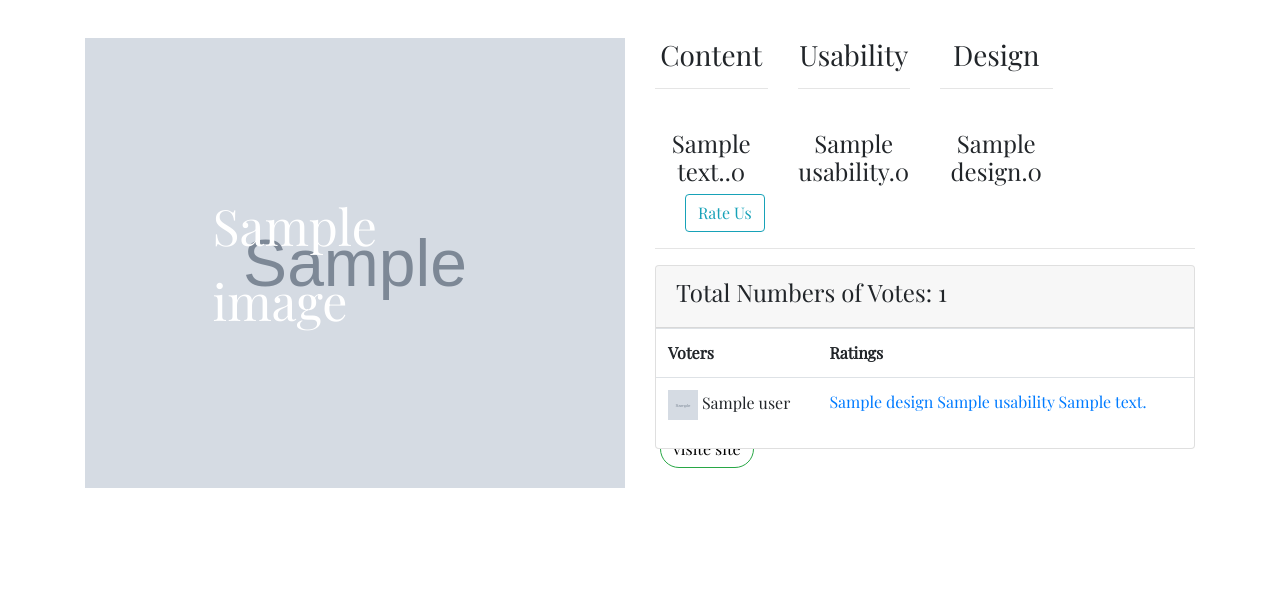
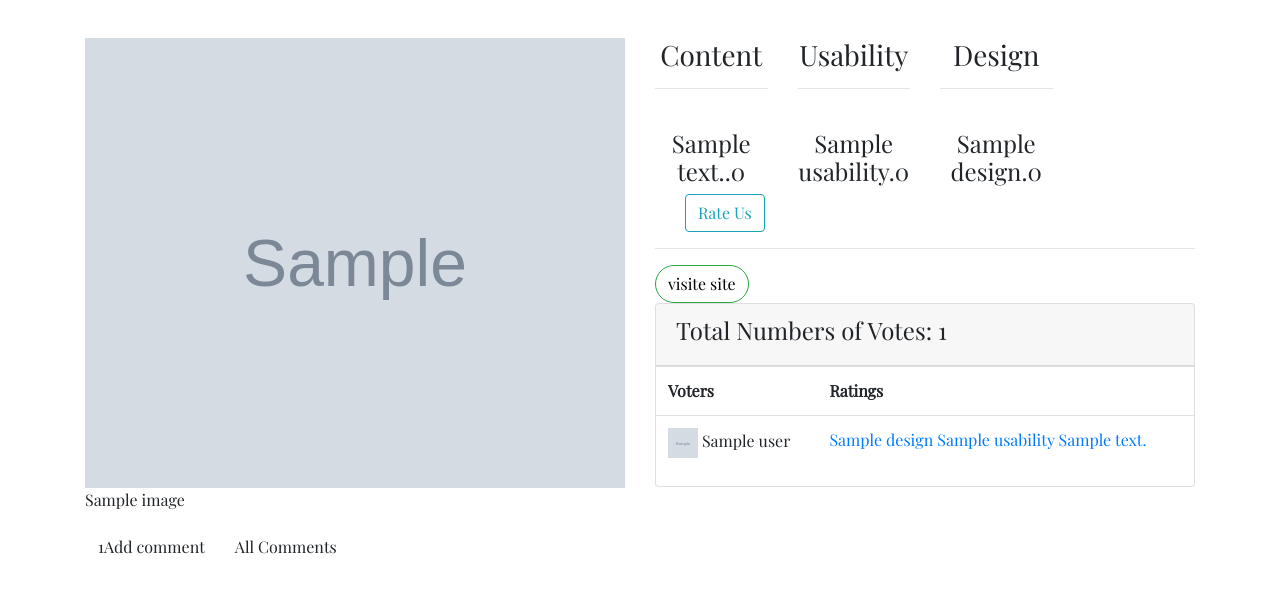
Before and after one commit to UMUTONIRitha/Awwards, a Django app: template awward/templates/project.html in a window 1280 px wide. Shown: the part 57-650 px from the top of the page. Run offline with Django 3.2, Linux system fonts and the light colour scheme; tables that the repository leaves empty hold one stand-in row (values such as "Sample post"); the template is opened without the code that fills it: values that come from a table or form of the project are taken from there, most other values are stand-ins (such as "Sample title", 1, 10 or a date in 2020); grey boxes marked "Sample" are stand-in pictures; parts of the project's set-up code (start-up, migrations or seed data) failed here and were passed over; some libraries are stand-ins or nearby versions; some web fonts are replaced.

Commit message:
save changes

```diff
--- a/awward/templates/project.html
+++ b/awward/templates/project.html
@@ -14,9 +14,13 @@
       <div class="col-md-6">
         {% for image in ones_project %}
         <img src="{{image.project_image.url}}" width="100%" height="450vh">
-        <p class="title" style="font-family: 'Playfair Display', serif;">{{image.title}}</p>
+        <p>{{image.title}}</p>
+         <div>
+          <a href="{%url 'comment' image.id%}" class="btn btn-default"> {{image.comments_set.all|length}}Add comment</a>
+          <a href="{% url 'view' image.id%}" class="btn btn-default">All Comments</a>
+        </div>
+        </div>
 
-      </div>
       <div class="col-md-6">
         <div class="row text-center">
           <div class="col-md-3">
@@ -71,8 +75,11 @@
             </div>
           </div>
         </div>
-        <!-- </div> -->
+
         {% endfor %}
+
+
+
         <div class="card comments">
           <div class="card-header">
             <h4> Total Numbers of Votes: {{all_ratings|length}} </h4>
@@ -103,30 +110,8 @@
         </div>
       </div>
     </div>
+
   </div>
 </body>
-<style>
-  .header {
-    position: relative;
-    width: 100%;
-    height: auto;
-    opacity: 0.9;
-  }
 
-  .title {
-    position: absolute;
-    top: 50%;
-    left: 50%;
-    transform: translate(-50%, -50%);
-    color: white;
-    font-size: 50px;
-    font-family: 'Grand Hotel', cursive;
-  }
-
-  .visitlink {
-    position: absolute;
-    bottom: 20px;
-    left: 20px;
-  }
-</style>
 {% endblock %}
```
